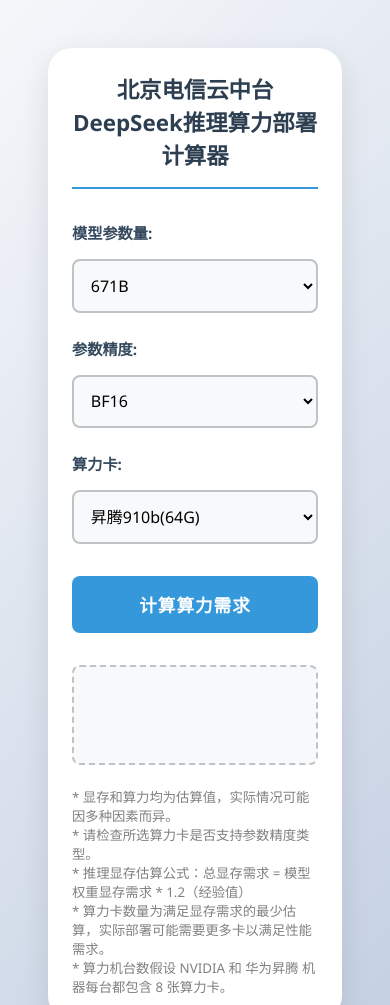
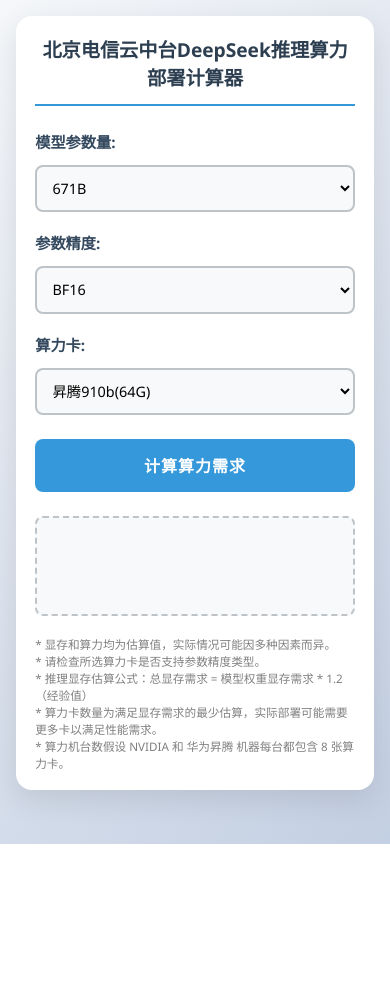
Before and after one commit to BJDXYZT/bjdxyzt.github.io, a plain HTML site: page index.html in a window 390 px wide. Shown: the top 1005 px of the page. After the commit the page ends 844 px from the top, so only its background shows below. Drawn offline with Linux system fonts and the light colour scheme.

Commit message:
Update style.css

```diff
--- a/style.css
+++ b/style.css
@@ -109,3 +109,44 @@ select:focus {
         font-size: 1.4rem;
     }
 }
+
+@media (max-width: 480px) {
+    body {
+        padding: 1rem;
+        font-size: 14px;
+    }
+
+    .container {
+        padding: 1.2rem;
+        border-radius: 1rem;
+        margin: 0;
+        width: 100%;
+    }
+
+    h1 {
+        font-size: 1.2rem;
+        margin-bottom: 1.5rem;
+        padding-bottom: 0.8rem;
+    }
+
+    .input-section {
+        gap: 0.8rem;
+        margin: 1.2rem 0;
+    }
+
+    select {
+        padding: 0.7rem;
+        font-size: 0.9rem;
+    }
+
+    #calculate-button {
+        font-size: 1rem;
+        padding: 0.9rem;
+        margin: 1.5rem 0;
+    }
+
+    .results-section {
+        padding: 1rem;
+        font-size: 0.95rem;
+    }
+}
```
